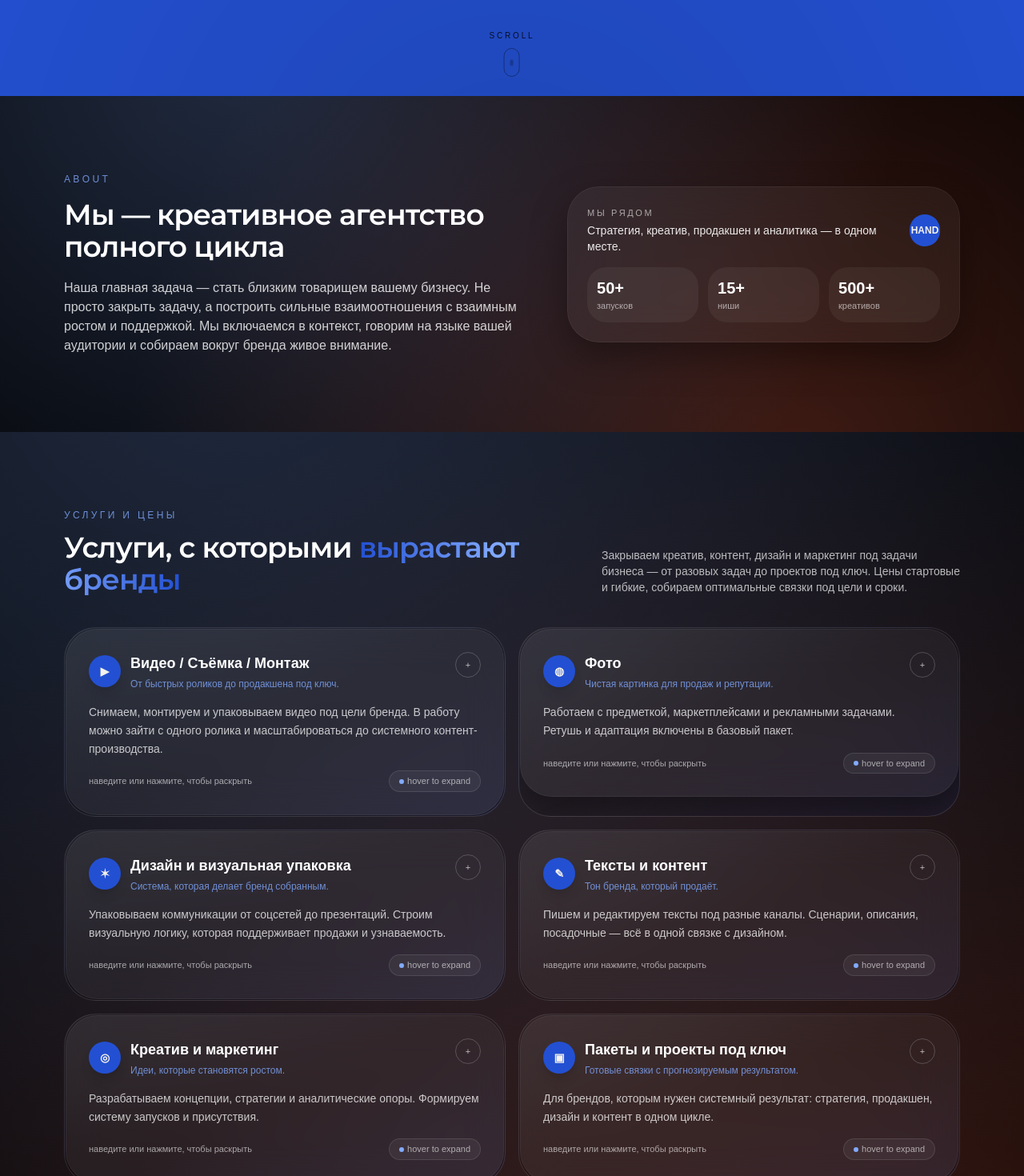
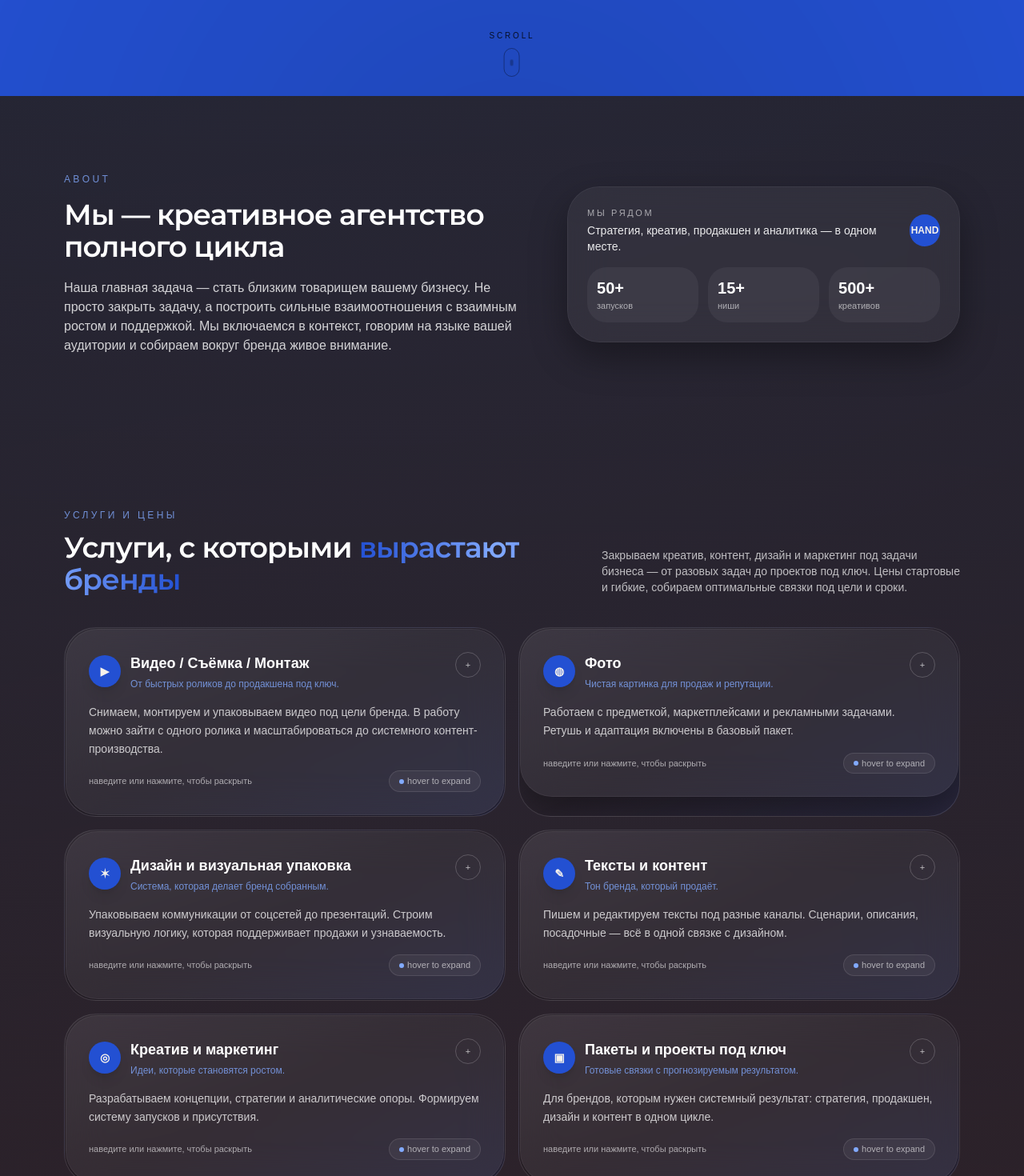
Before and after one commit to 11qq-ksa/hand-landing, a Next.js app: page / in a window 1280 px wide. Shown: the part 680-2150 px from the top of the page at 80% size. Built offline with nearby package versions, Linux system fonts and the light colour scheme; a web font is replaced by a local one.

Commit message:
gradient edit

```diff
--- a/src/app/globals.css
+++ b/src/app/globals.css
@@ -43,14 +43,14 @@ body.light {
   @apply max-w-6xl mx-auto;
 }
 
-.section-flow {
+.page-flow {
   background-color: #000;
   background-image:
     radial-gradient(circle at top, rgba(130, 170, 255, 0.25), transparent 60%),
     radial-gradient(circle at bottom, rgba(255, 110, 80, 0.25), transparent 60%);
-  background-size: 180% 180%;
+  background-size: 220% 220%;
   background-position: 0% 0%, 100% 100%;
-  animation: handFlow 18s ease-in-out infinite;
+  animation: handFlow 22s ease-in-out infinite;
 }
 
 @keyframes handFlow {
@@ -66,7 +66,7 @@ body.light {
 }
 
 @media (prefers-reduced-motion: reduce) {
-  .section-flow {
+  .page-flow {
     animation: none;
   }
 }
--- a/src/app/page.tsx
+++ b/src/app/page.tsx
@@ -214,7 +214,7 @@ export default function Page() {
     <>
       <Preloader />
       <Header />
-      <main className="bg-black text-white">
+      <main className="bg-black text-white page-flow">
         {/* HERO */}
         <section
           id="hero"
@@ -324,7 +324,7 @@ export default function Page() {
           id="about"
           ref={aboutRef}
           aria-labelledby="about-title"
-          className="section-padding py-16 md:py-24 section-flow"
+          className="section-padding py-16 md:py-24"
         >
           <div className="max-width grid gap-10 md:grid-cols-[minmax(0,1.2fr)_minmax(0,1fr)] items-center">
             <motion.div
@@ -386,7 +386,7 @@ export default function Page() {
           id="services"
           ref={servicesRef}
           aria-labelledby="services-title"
-          className="section-padding py-18 md:py-24 section-flow"
+          className="section-padding py-18 md:py-24"
         >
           <div className="max-width">
             <div className="flex flex-col md:flex-row md:items-end md:justify-between gap-6 mb-10">
@@ -498,7 +498,7 @@ export default function Page() {
           id="team"
           ref={teamRef}
           aria-labelledby="team-title"
-          className="section-padding py-18 md:py-24 section-flow"
+          className="section-padding py-18 md:py-24"
         >
           <div className="max-width">
             <div className="flex flex-col md:flex-row md:items-center md:justify-between gap-6 mb-10">
@@ -567,7 +567,7 @@ export default function Page() {
           id="contact"
           ref={contactRef}
           aria-labelledby="contact-title"
-          className="section-padding py-18 md:py-24 section-flow"
+          className="section-padding py-18 md:py-24"
         >
           <div className="max-width">
             <motion.div
--- a/src/components/CaseStudiesSection.tsx
+++ b/src/components/CaseStudiesSection.tsx
@@ -43,7 +43,7 @@ export const CaseStudiesSection = () => {
       id="cases"
       ref={ref}
       aria-labelledby="cases-title"
-      className="section-padding py-20 md:py-28 section-flow"
+      className="section-padding py-20 md:py-28"
     >
       <div className="max-width">
         <div className="flex flex-col md:flex-row md:items-end md:justify-between gap-8 mb-10">
```
